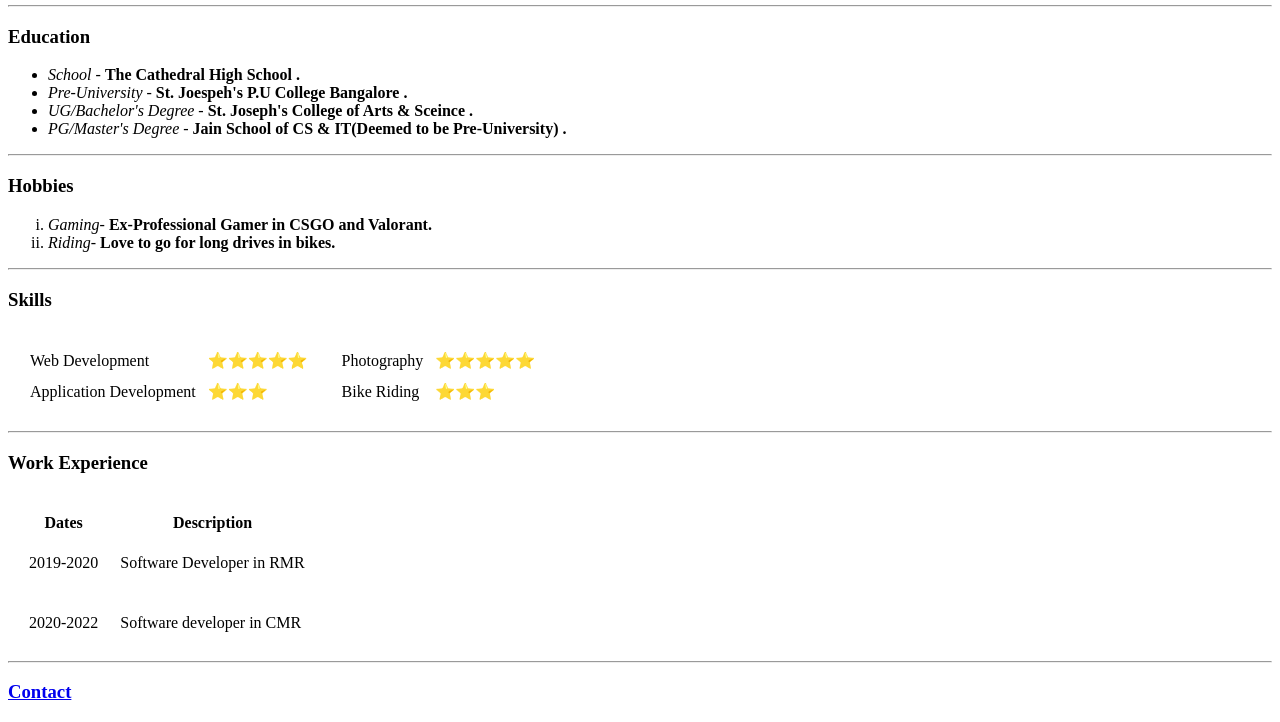
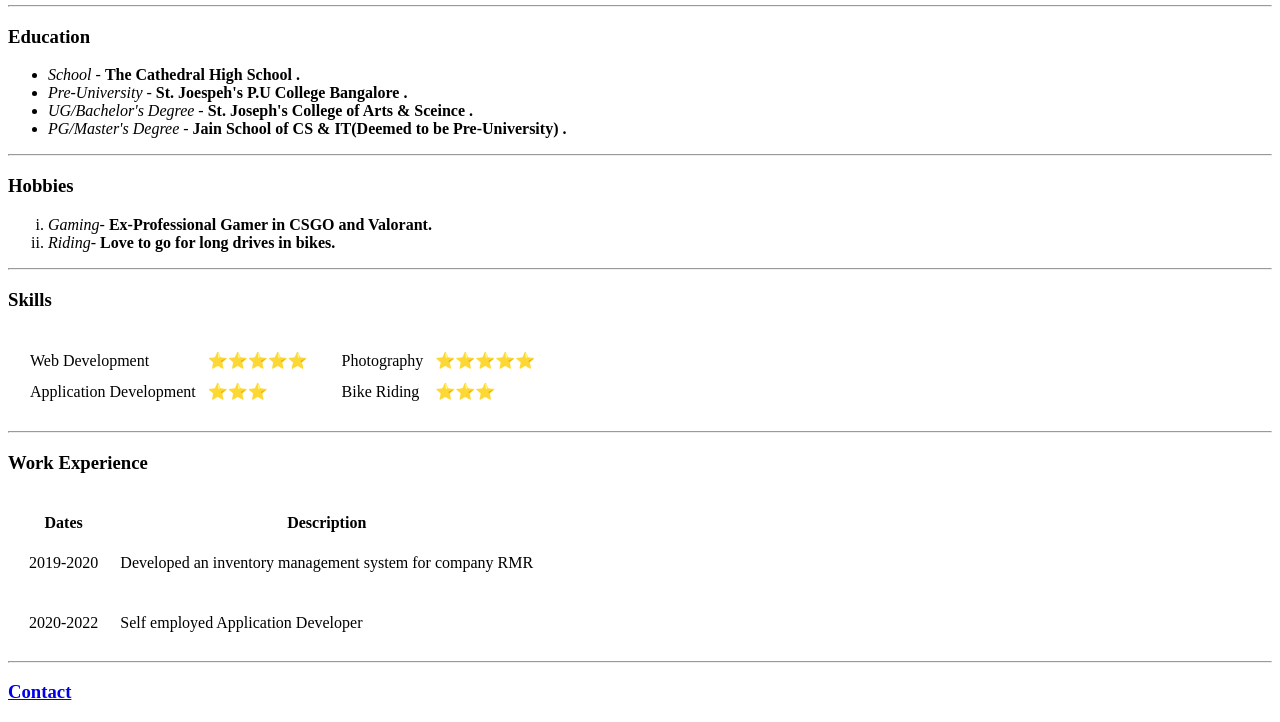
Before and after one commit to sharath-linux/cv, a plain HTML site: page index.html in a window 1280 px wide. Shown: the part 357-1079 px from the top of the page. Drawn offline with Linux system fonts and the light colour scheme.

Commit message:
Add files via upload

```diff
--- a/index.html
+++ b/index.html
@@ -84,7 +84,7 @@
         </thead>
         <tbody>
             <td>2019-2020</td>
-            <td>Software Developer in RMR</td>
+            <td>Developed an inventory management system for company RMR</td>
         </tbody>
         <tfoot>
 
@@ -95,7 +95,7 @@
         </tr>
         <tr>
             <td>2020-2022</td>
-            <td>Software developer in CMR</td>
+            <td>Self employed Application Developer</td>
         </tr>
     </table>
 <hr>
```
